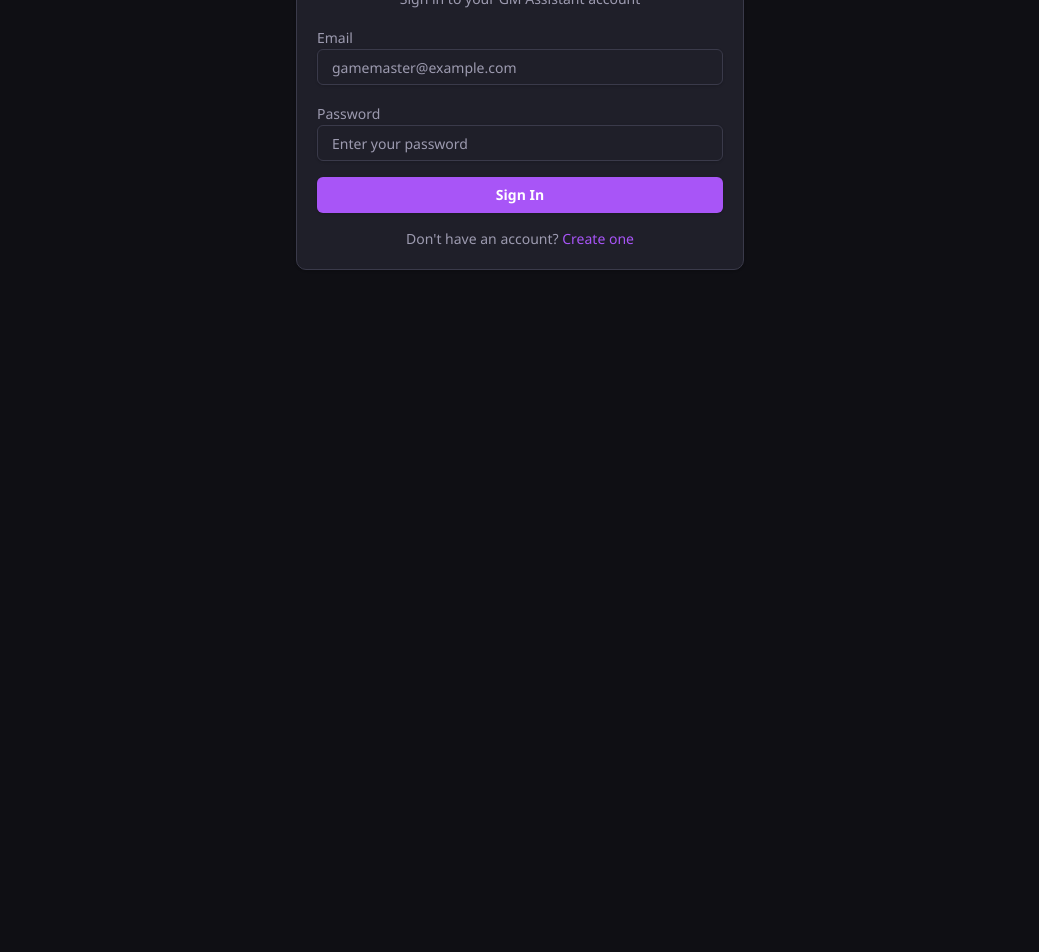
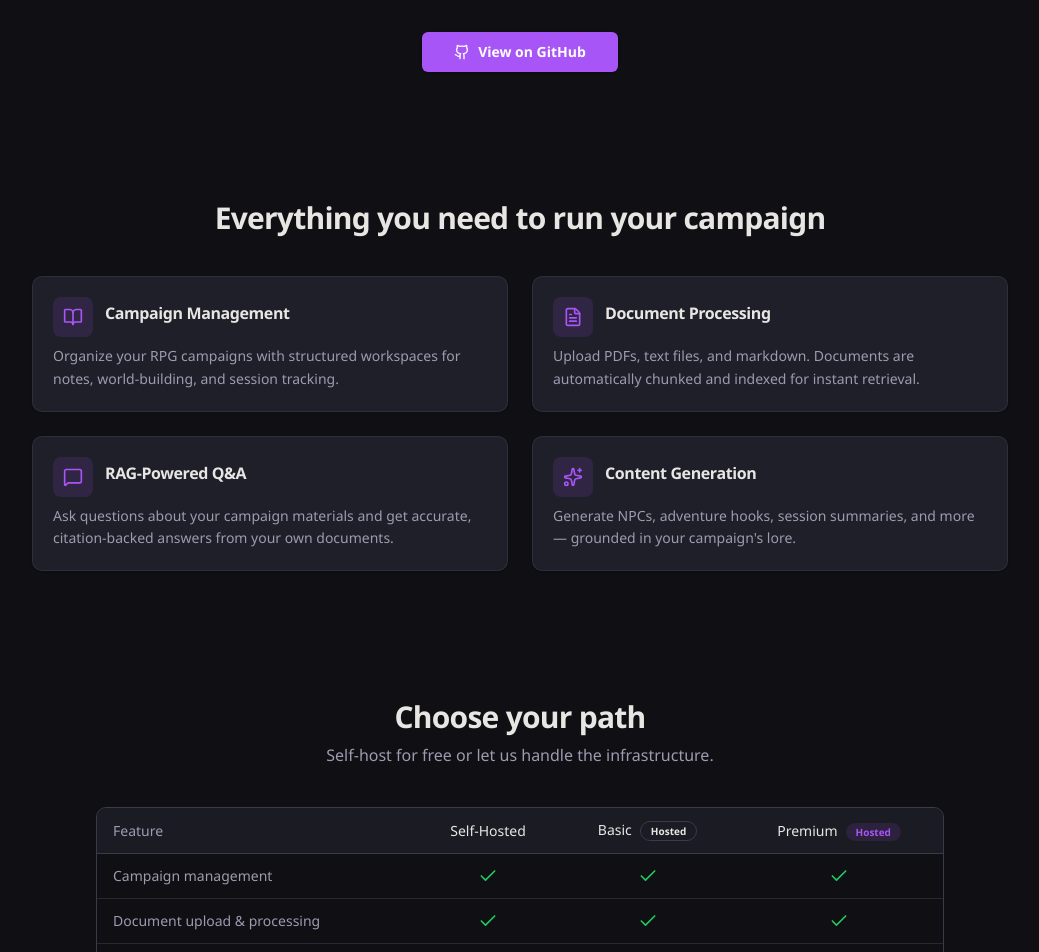
Before and after one commit to juggler434/gm_assistant, a React (Vite) app in the folder client/: page / in a window 1280 px wide. Before the commit this address led to /login. Shown: the part 300-1252 px from the top of the page, without its empty margins (120-1159 px from the left). Before the commit the page ends 800 px from the top, so only its background shows below. Built offline with nearby package versions, Linux system fonts and the light colour scheme; no server answers.

Commit message:
feat: add landing page

```diff
--- a/client/src/App.tsx
+++ b/client/src/App.tsx
@@ -18,6 +18,7 @@ import { QueryPage } from "@/pages/campaign-query";
 import { GeneratePage } from "@/pages/campaign-generate";
 import { SessionsPage } from "@/pages/campaign-sessions";
 import { SettingsPage } from "@/pages/campaign-settings";
+import { LandingPage } from "@/pages/landing";
 
 const queryClient = new QueryClient({
   defaultOptions: {
@@ -35,6 +36,9 @@ function App() {
         <BrowserRouter>
           <ErrorBoundary>
             <Routes>
+              {/* Landing page */}
+              <Route path="/" element={<LandingPage />} />
+
               {/* Public routes */}
               <Route element={<PublicLayout />}>
                 <Route path="/login" element={<LoginPage />} />
@@ -44,7 +48,6 @@ function App() {
               {/* Protected routes */}
               <Route element={<ProtectedRoute />}>
                 <Route element={<AppLayout />}>
-                  <Route path="/" element={<Navigate to="/campaigns" replace />} />
                   <Route path="/campaigns" element={<CampaignListPage />} />
                   <Route path="/campaigns/:id" element={<CampaignLayout />}>
                     <Route index element={<Navigate to="documents" replace />} />
--- /dev/null
+++ b/client/src/pages/landing.tsx
@@ -0,0 +1,176 @@
+// SPDX-License-Identifier: AGPL-3.0-or-later
+
+import { BookOpen, FileText, MessageSquare, Sparkles, Github, Check, Minus } from "lucide-react";
+import { Button } from "@/components/ui/button";
+import { Card, CardContent, CardHeader, CardTitle } from "@/components/ui/card";
+import { Badge } from "@/components/ui/badge";
+
+const features = [
+  {
+    icon: BookOpen,
+    title: "Campaign Management",
+    description:
+      "Organize your RPG campaigns with structured workspaces for notes, world-building, and session tracking.",
+  },
+  {
+    icon: FileText,
+    title: "Document Processing",
+    description:
+      "Upload PDFs, text files, and markdown. Documents are automatically chunked and indexed for instant retrieval.",
+  },
+  {
+    icon: MessageSquare,
+    title: "RAG-Powered Q&A",
+    description:
+      "Ask questions about your campaign materials and get accurate, citation-backed answers from your own documents.",
+  },
+  {
+    icon: Sparkles,
+    title: "Content Generation",
+    description:
+      "Generate NPCs, adventure hooks, session summaries, and more — grounded in your campaign's lore.",
+  },
+];
+
+type TierFeature = {
+  name: string;
+  selfHosted: string | boolean;
+  basic: string | boolean;
+  premium: string | boolean;
+};
+
+const tierFeatures: TierFeature[] = [
+  { name: "Campaign management", selfHosted: true, basic: true, premium: true },
+  { name: "Document upload & processing", selfHosted: true, basic: true, premium: true },
+  { name: "RAG-powered Q&A", selfHosted: true, basic: true, premium: true },
+  { name: "Content generation", selfHosted: true, basic: true, premium: true },
+  { name: "Bring your own LLM", selfHosted: true, basic: false, premium: false },
+  { name: "Monthly query limit", selfHosted: "Unlimited", basic: "TBD", premium: "TBD" },
+  { name: "Document storage", selfHosted: "Unlimited", basic: "TBD", premium: "TBD" },
+  { name: "Priority support", selfHosted: false, basic: false, premium: true },
+  { name: "Price", selfHosted: "Free", basic: "TBD", premium: "TBD" },
+];
+
+function TierCell({ value }: { value: string | boolean }) {
+  if (value === true) return <Check className="mx-auto size-5 text-success" />;
+  if (value === false) return <Minus className="mx-auto size-5 text-muted-foreground" />;
+  return <span className="text-sm text-foreground">{value}</span>;
+}
+
+export function LandingPage() {
+  return (
+    <div className="min-h-screen bg-background">
+      {/* Hero */}
+      <section className="flex flex-col items-center px-6 pt-24 pb-16 text-center">
+        <Badge variant="default" className="mb-6">
+          Open Source
+        </Badge>
+        <h1 className="mb-4 text-5xl font-bold tracking-tight text-foreground sm:text-6xl">
+          The Grimoire
+        </h1>
+        <p className="mb-8 max-w-2xl text-lg text-muted-foreground">
+          An AI-powered RPG campaign management tool. Upload your world-building documents, ask
+          questions grounded in your lore, and generate content that stays true to your setting.
+        </p>
+        <div className="flex gap-3">
+          <Button asChild size="lg">
+            <a href="https://github.com/juggler434/gm_assistant" target="_blank" rel="noopener noreferrer">
+              <Github className="size-5" />
+              View on GitHub
+            </a>
+          </Button>
+        </div>
+      </section>
+
+      {/* Features */}
+      <section className="mx-auto max-w-5xl px-6 py-16">
+        <h2 className="mb-10 text-center text-3xl font-bold tracking-tight text-foreground">
+          Everything you need to run your campaign
+        </h2>
+        <div className="grid gap-6 sm:grid-cols-2">
+          {features.map((feature) => (
+            <Card key={feature.title} className="border-border/60">
+              <CardHeader className="flex-row items-start gap-3 pb-2">
+                <div className="flex size-10 shrink-0 items-center justify-center rounded-lg bg-primary/12 text-primary">
+                  <feature.icon className="size-5" />
+                </div>
+                <CardTitle className="pt-1.5">{feature.title}</CardTitle>
+              </CardHeader>
+              <CardContent>
+                <p className="text-sm leading-relaxed text-muted-foreground">
+                  {feature.description}
+                </p>
+              </CardContent>
+            </Card>
+          ))}
+        </div>
+      </section>
+
+      {/* Tier Comparison */}
+      <section className="mx-auto max-w-4xl px-6 py-16">
+        <h2 className="mb-2 text-center text-3xl font-bold tracking-tight text-foreground">
+          Choose your path
+        </h2>
+        <p className="mb-10 text-center text-muted-foreground">
+          Self-host for free or let us handle the infrastructure.
+        </p>
+        <div className="overflow-x-auto rounded-[var(--radius)] border border-border">
+          <table className="w-full text-sm">
+            <thead>
+              <tr className="border-b border-border bg-secondary/50">
+                <th className="px-4 py-3 text-left font-medium text-muted-foreground">Feature</th>
+                <th className="px-4 py-3 text-center font-medium text-foreground">Self-Hosted</th>
+                <th className="px-4 py-3 text-center font-medium text-foreground">
+                  Basic
+                  <Badge variant="outline" className="ml-2 text-[10px]">
+                    Hosted
+                  </Badge>
+                </th>
+                <th className="px-4 py-3 text-center font-medium text-foreground">
+                  Premium
+                  <Badge variant="default" className="ml-2 text-[10px]">
+                    Hosted
+                  </Badge>
+                </th>
+              </tr>
+            </thead>
+            <tbody>
+              {tierFeatures.map((row, i) => (
+                <tr
+                  key={row.name}
+                  className={i < tierFeatures.length - 1 ? "border-b border-border/60" : ""}
+                >
+                  <td className="px-4 py-3 text-muted-foreground">{row.name}</td>
+                  <td className="px-4 py-3 text-center">
+                    <TierCell value={row.selfHosted} />
+                  </td>
+                  <td className="px-4 py-3 text-center">
+                    <TierCell value={row.basic} />
+                  </td>
+                  <td className="px-4 py-3 text-center">
+                    <TierCell value={row.premium} />
+                  </td>
+                </tr>
+              ))}
+            </tbody>
+          </table>
+        </div>
+      </section>
+
+      {/* Footer */}
+      <footer className="border-t border-border px-6 py-8 text-center text-sm text-muted-foreground">
+        <a
+          href="https://github.com/juggler434/gm_assistant"
+          target="_blank"
+          rel="noopener noreferrer"
+          className="inline-flex items-center gap-1.5 text-primary hover:underline"
+        >
+          <Github className="size-4" />
+          GitHub
+        </a>
+        <span className="mx-2">&middot;</span>
+        <span>AGPL-3.0 License</span>
+      </footer>
+    </div>
+  );
+}
```
